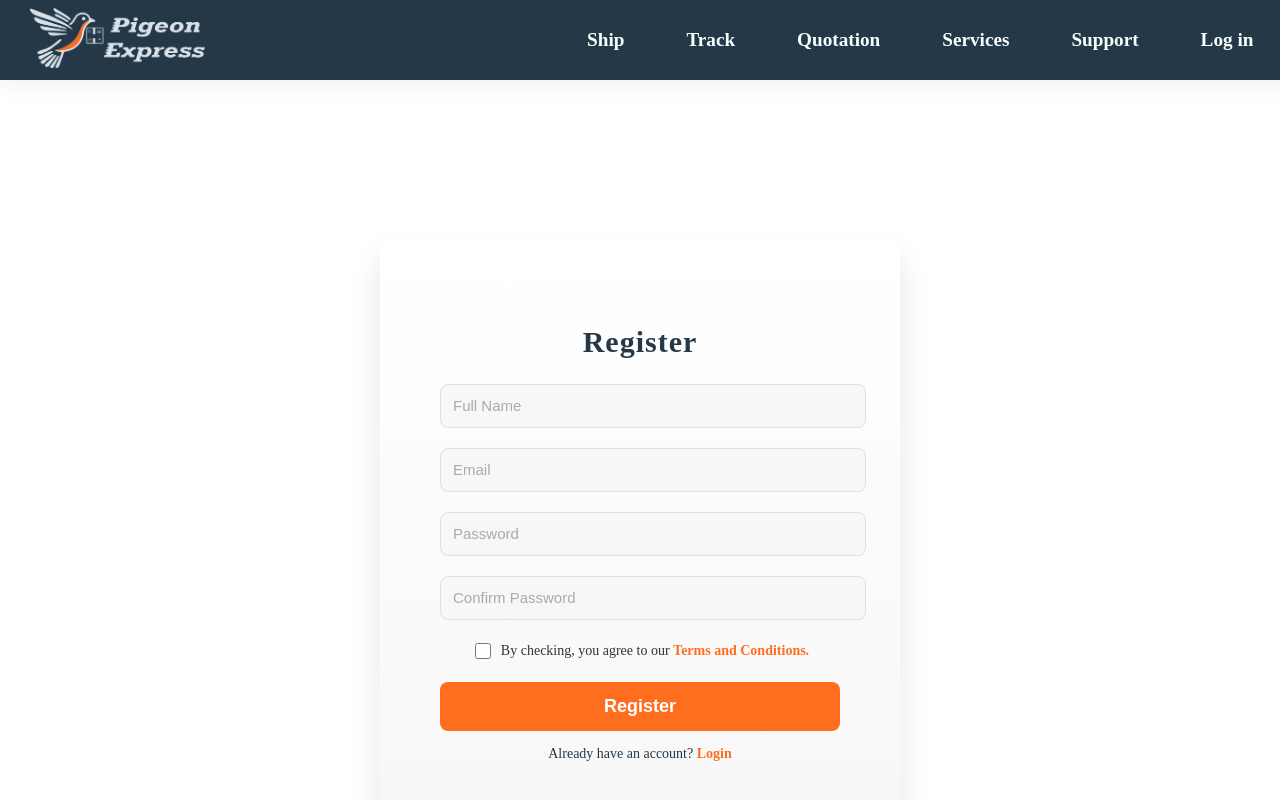
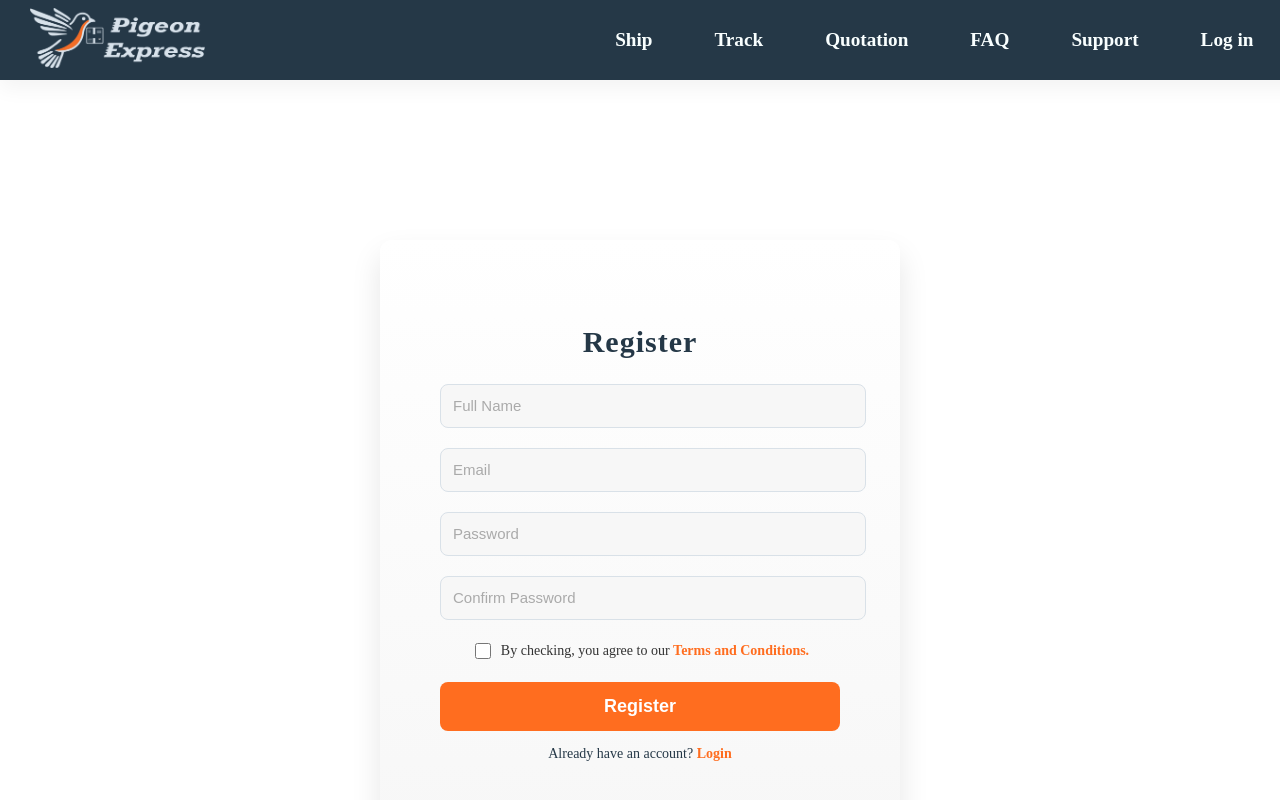
Before and after one commit to Domat99/Lorem_Ipsum_SOEN343, a React (Create React App) app in the folder react/myapp/: page /Register in a window 1280 px wide. Shown: the top 800 px of the page. Built offline with nearby package versions, Linux system fonts and the light colour scheme.

Commit message:
Fixing the navbar and fixing some codes

```diff
--- a/react/myapp/src/NavBar/MenuNavBar.js
+++ b/react/myapp/src/NavBar/MenuNavBar.js
@@ -17,8 +17,8 @@ export const menuNavbar = [
         cName: "navbarLinks",
     },
     {
-        title: "Services",
-        url: "",
+        title: "FAQ",
+        url: "/faq",
         cName: "navbarLinks",
     }, {
         title: "Support",
--- a/react/myapp/src/RegisterForm/Modal.css
+++ b/react/myapp/src/RegisterForm/Modal.css
@@ -34,7 +34,7 @@
 
 @media (min-width: 768px) {
     .modal-content {
-        width: 70%; /* Narrower on larger screens */
+        width: 70%;
     }
 }
 
--- a/react/myapp/src/RegisterForm/Modal.js
+++ b/react/myapp/src/RegisterForm/Modal.js
@@ -1,5 +1,5 @@
 import React from 'react';
-import './Modal.css'; // Optional: Create this file if you want custom styling for the modal
+import './Modal.css';
 
 const Modal = ({ show, onClose, children }) => {
     if (!show) return null;
--- a/react/myapp/src/User/Profile.js
+++ b/react/myapp/src/User/Profile.js
@@ -13,13 +13,11 @@ function Profile() {
     const [showOrderHistory, setShowOrderHistory] = useState(false); // Control visibility of order history
 
     useEffect(() => {
-        // Fetch order history if user data exists
         if (user) {
             fetchOrderHistory(user.id);
         }
     }, [user]);
 
-    // Fetch delivery history from the backend
     const fetchOrderHistory = async (userId) => {
         setLoading(true);
         setError(null);
```
